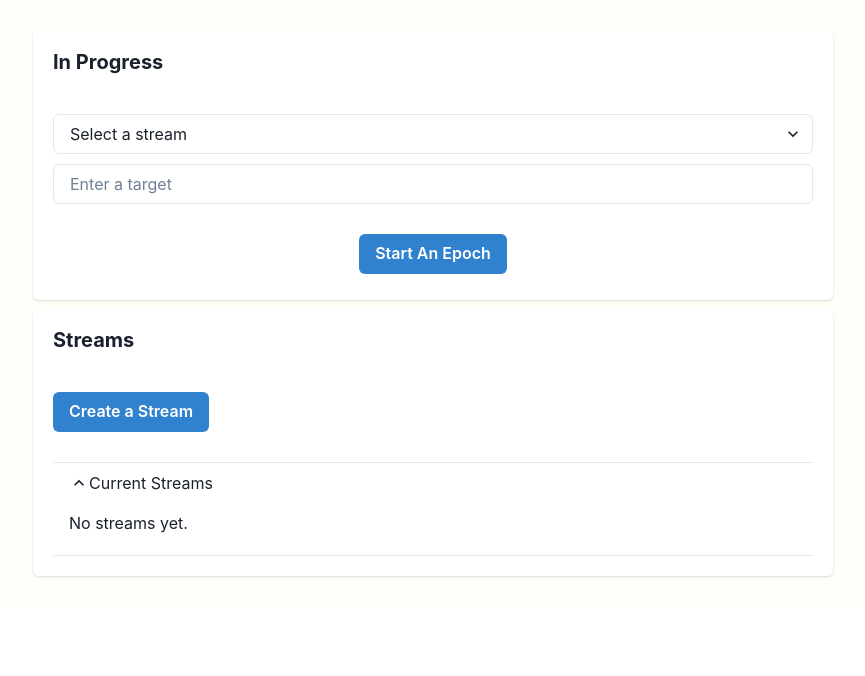
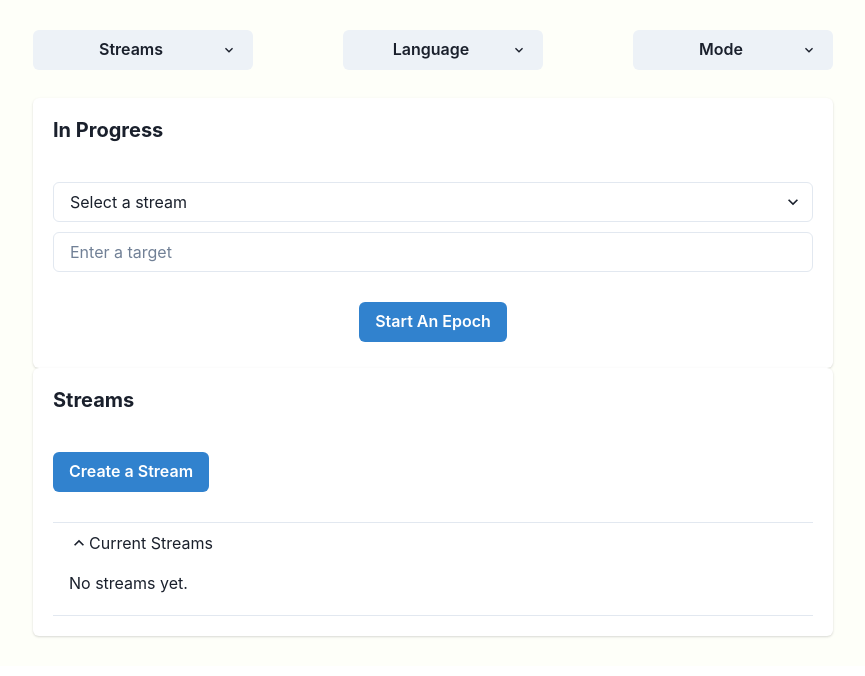
Before and after one commit to mingyuanlee/focus-rock, a React app: page / in a window 1280 px wide. Shown: the top 676 px of the page, without its empty margins (207-1072 px from the left). Built offline with nearby package versions, Linux system fonts and the light colour scheme.

Commit message:
add menus

```diff
--- a/package.json
+++ b/package.json
@@ -62,6 +62,7 @@
     "@babel/core": "^7.23.6",
     "@babel/preset-env": "^7.23.6",
     "@babel/preset-react": "^7.23.3",
+    "@chakra-ui/icons": "^2.1.1",
     "@chakra-ui/react": "^2.8.2",
     "@emotion/react": "^11.11.1",
     "@emotion/styled": "^11.11.0",
--- a/src/react/App.tsx
+++ b/src/react/App.tsx
@@ -1,5 +1,5 @@
 import React, { useState, useEffect } from "react";
-import { Box, Button, Flex, HStack, VStack, Heading, Editable } from "@chakra-ui/react";
+import { Box, Button, Flex, HStack, VStack, Heading, Editable, Menu, MenuButton, MenuList, MenuItem } from "@chakra-ui/react";
 import { useToast } from '@chakra-ui/react';
 import { Stream } from "./models/Stream";
 import { Epoch } from "./models/Epoch";
@@ -7,6 +7,8 @@ import { Store } from "./persistence/Store";
 import InProgressPanel from "./components/InProgressPanel";
 import StreamPanel from "./components/StreamPanel";
 import { read, write } from "original-fs";
+import { ChevronDownIcon } from "@chakra-ui/icons";
+import SummaryPanel from "./components/SummaryPanel";
 
 export interface AppStatus {
   curr_streams: Stream[];
@@ -27,6 +29,7 @@ const App = () => {
     curr_epoch: null,
   });
   const [error, setError] = useState(null);
+  const [selectedPanel, setSelectedPanel] = useState('Streams');
 
   const toast = useToast();
 
@@ -90,14 +93,60 @@ const App = () => {
   return (
       <Flex
         // height="100vh" // Full height of the viewport
-        alignItems="center" // Vertically centers content in the container
         justifyContent="center" // Horizontally centers content in the container
         className="App"
       >
-        <VStack p="30px" >
+
+        <VStack py="30px" px="10px">
+          <Box width={"800px"} pb="20px">
+          <HStack spacing={5} justifyContent="space-between">
+      <Menu>
+        <MenuButton w="220px" as={Button} rightIcon={<ChevronDownIcon />}>
+          {selectedPanel}
+        </MenuButton>
+        <MenuList>
+          <MenuItem onClick={() => setSelectedPanel('Streams')}>Streams</MenuItem>
+          <MenuItem onClick={() => setSelectedPanel('Summary')}>Summary</MenuItem>
+          {/* Add more MenuItem as needed */}
+        </MenuList>
+      </Menu>
+
+      <Menu>
+        <MenuButton w="200px" as={Button} rightIcon={<ChevronDownIcon />}>
+          Language
+        </MenuButton>
+        <MenuList>
+          <MenuItem onClick={() => {}}>English</MenuItem>
+          {/* Add more MenuItem as needed */}
+        </MenuList>
+
+      </Menu>
+
+      <Menu>
+        <MenuButton w="200px" as={Button} rightIcon={<ChevronDownIcon />}>
+          Mode
+        </MenuButton>
+        <MenuList>
+          <MenuItem onClick={() => {}}>Light</MenuItem>
+          {/* Add more MenuItem as needed */}
+        </MenuList>
+      </Menu>
+      </HStack>
+          </Box>
+
           {/* <button onClick={reset}>rest</button> */}
-          <InProgressPanel appStatus={appStatus} setAppStatus={setAppStatus} wrappedSetAppStatus={wrappedSetStatus}/>
+          {
+            selectedPanel === "Streams" &&
+            <Box>
+              <InProgressPanel appStatus={appStatus} setAppStatus={setAppStatus} wrappedSetAppStatus={wrappedSetStatus}/>
           <StreamPanel appStatus={appStatus} setAppStatus={wrappedSetStatus} />
+            </Box>
+          }
+          {
+            selectedPanel === "Summary" &&
+            <SummaryPanel appStatus={appStatus} />
+          }
+
         </VStack>
       </Flex>
   )
--- /dev/null
+++ b/src/react/components/SummaryPanel.tsx
@@ -0,0 +1,13 @@
+import { AppStatus } from "../App";
+
+type SummaryPanelProps = {
+  appStatus: AppStatus;
+};
+
+const SummaryPanel: React.FC<SummaryPanelProps> = ({ appStatus }) => {
+  return (
+    <div></div>
+  )
+}
+
+export default SummaryPanel;
```
Also changed, not shown: 1 other file (tests, documents, lock files or other folders).
